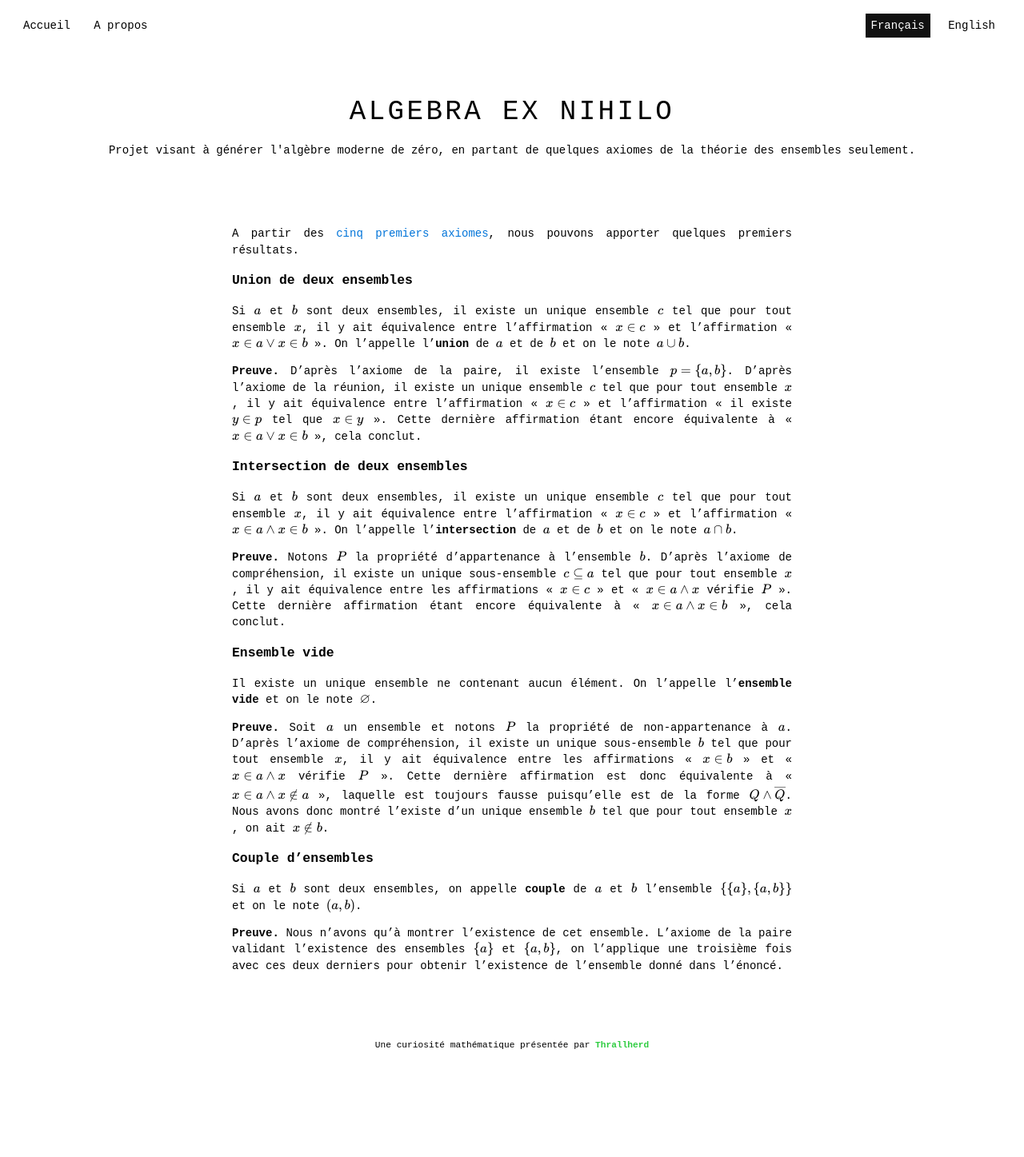
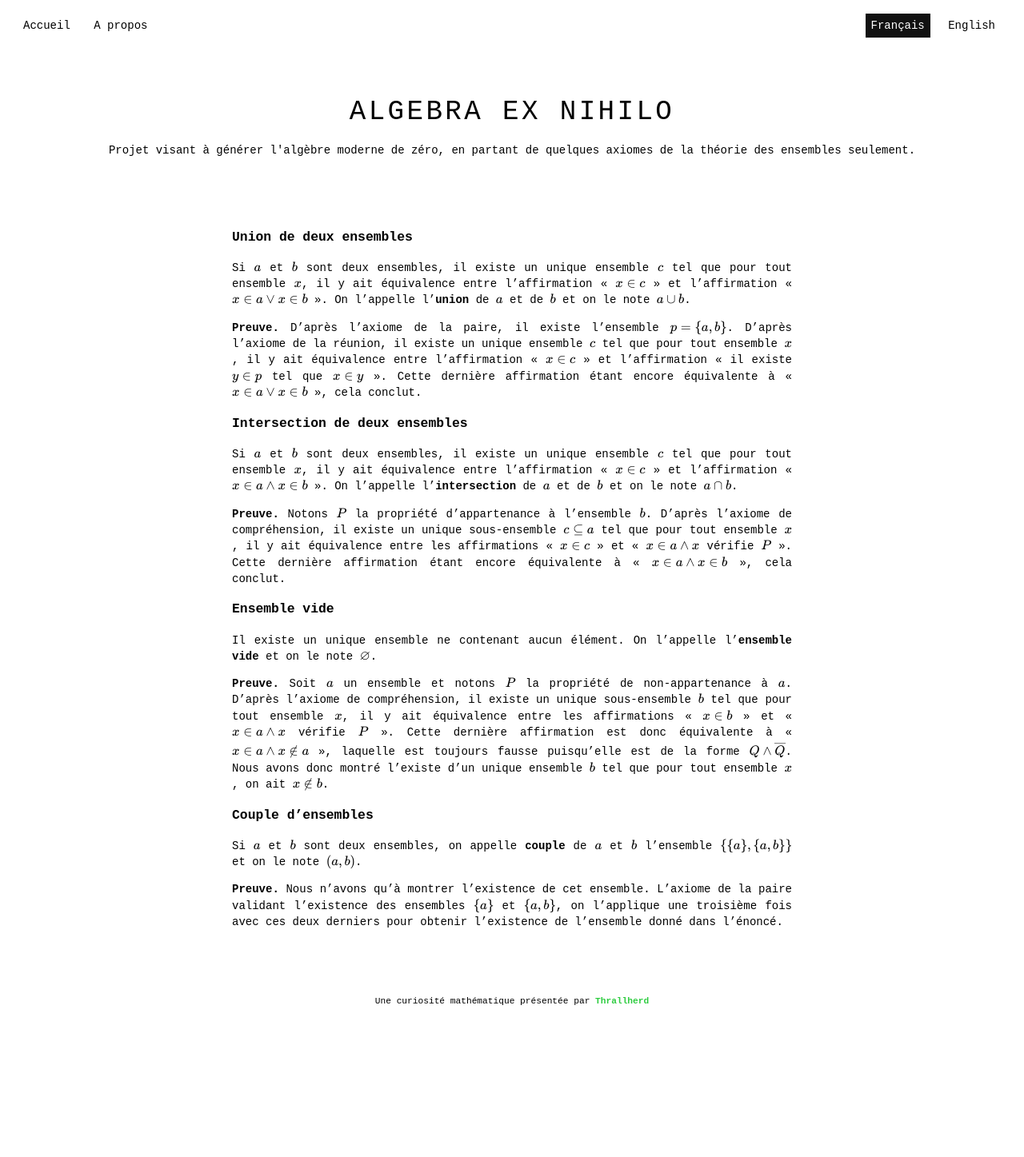
Before and after one commit to Thrallherd/AlgebraExNihilo, a Jekyll site: the page built from set_res1.md, in a window 1280 px wide. Shown: the whole page at 80% size. Built offline with Jekyll 4.4.1, drawn with Linux system fonts in a browser that asks for light colours; formulas are drawn with MathJax 3; after the commit the page ends 1392 px from its top, so only the background shows below that.

Commit message:
Update set_res1.md

```diff
--- a/set_res1.md
+++ b/set_res1.md
@@ -6,8 +6,6 @@ handle: /set_res1
 ---
 
 <script src="https://cdn.mathjax.org/mathjax/latest/MathJax.js?config=TeX-AMS-MML_HTMLorMML" type="text/javascript"></script>
-
-A partir des [cinq premiers axiomes](set_axm.md), nous pouvons apporter quelques premiers résultats.
 
 ### Union de deux ensembles
 Si $$a$$ et $$b$$ sont deux ensembles, il existe un unique ensemble $$c$$ tel que pour tout ensemble $$x$$, il y ait équivalence entre l'affirmation « $$x \in c$$ » et l'affirmation « $$x \in a \lor x \in b$$ ». On l'appelle l'**union** de $$a$$ et de $$b$$ et on le note $$a \cup b$$.
```
